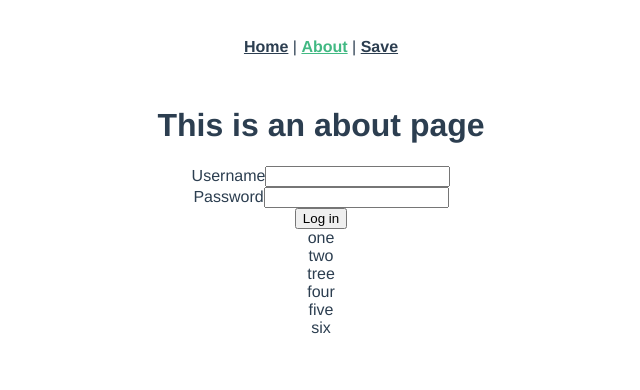
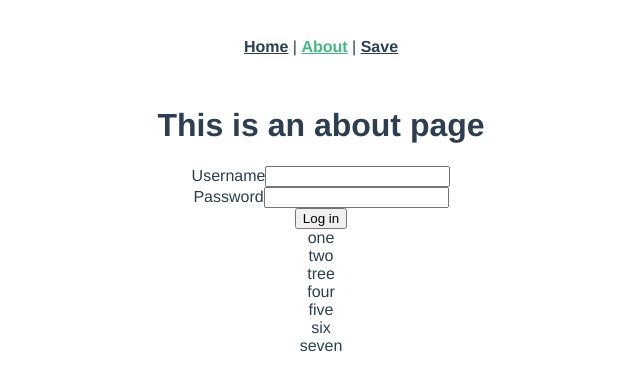
Before and after one commit to Yang-Hwan/testVue01, a Vue app: page /about in a window 1280 px wide. Shown: the top 390 px of the page, without its empty margins (319-959 px from the left). Built offline with nearby package versions, Linux system fonts and the light colour scheme.

Commit message:
seven commit

```diff
--- a/src/views/About.vue
+++ b/src/views/About.vue
@@ -19,6 +19,7 @@
         <div> four </div>
         <div> five </div>
         <div> six </div>
+        <div> seven </div>
     </div>
   </div>
 </template>
```
